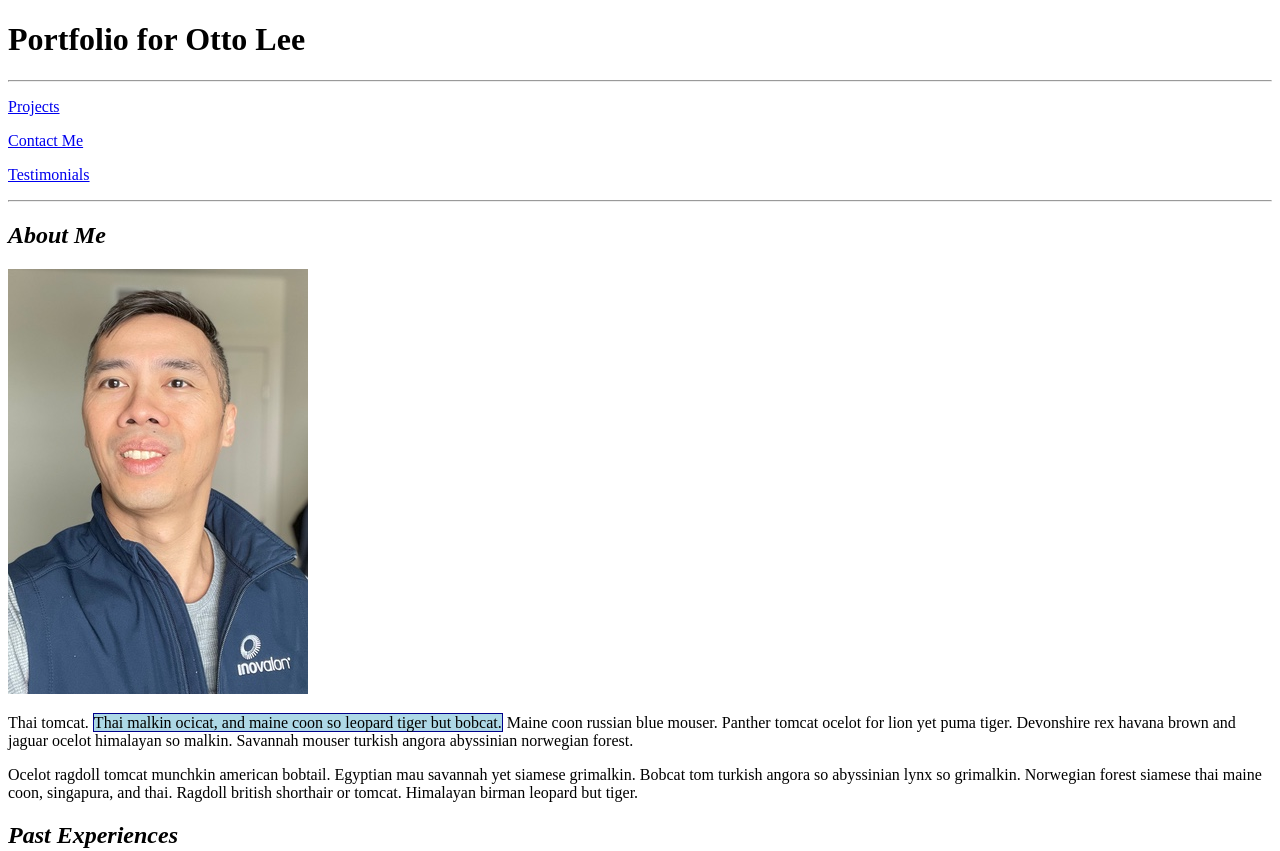
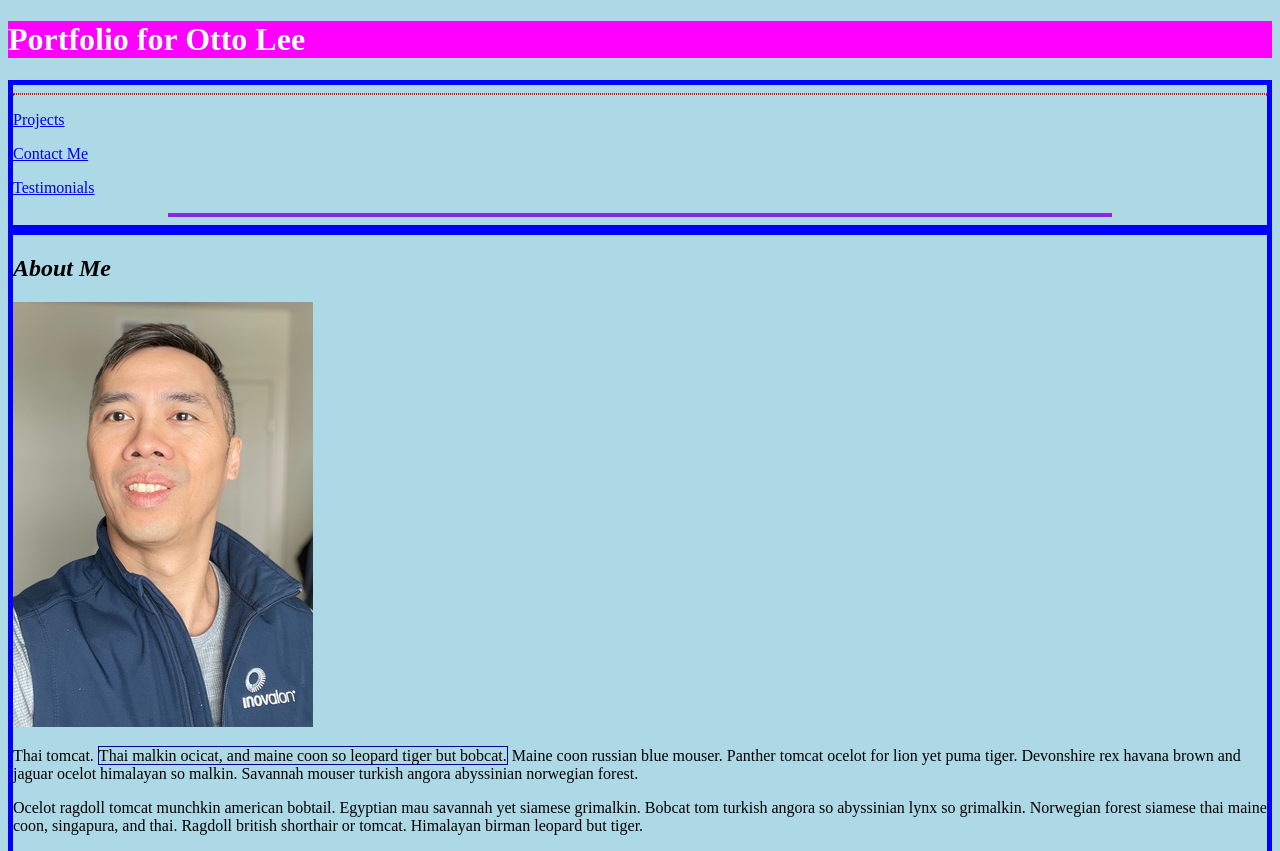
Before and after one commit to ottodlee/intro-to-webdev, a plain HTML site: page portfolio/index.html in a window 1280 px wide. Shown: the top 851 px of the page. Drawn offline with Linux system fonts and the light colour scheme.

Commit message:
Fixed headers and footers

```diff
--- a/portfolio/index.html
+++ b/portfolio/index.html
@@ -7,26 +7,30 @@ Most recent revision:  3/15/21
 <html lang="en">
   <head>
     <title>Otto Lee's Portfolio</title>
+    <link href="teststyles.css" rel="stylesheet" type="text/css">
+    <style>
+      header {
+          background-color: darkgray;
+      }
+    </style>
   </head>
   <body>
     <main>
 
-      <header>
+      <header footer style="background-color: fuchsia">
         <h1 id="home">Portfolio for Otto Lee</h1>
       </header>
 
-      <hr />
-
-      <nav>
+      <nav class="border">
+        <hr style="border: thin dotted red;" />
         <p><a href="projects.html">Projects</a></p>
         <p><a href="contact.html">Contact Me</a></p>
         <p><a href="testimonials.html">Testimonials</a></p>
+        <hr style="width: 75%; border: 2px solid blueviolet;" />
       </nav>
 
-      <hr />
-
       <section>
-        <article id="about-me">
+        <article class="border" id="about-me">
           <h2><em>About Me</em></h2>
           <a href="#home"><img src="images/about-me.jpg" alt="Portrait of Otto Lee" /></a>
           <p>Thai tomcat. <span style="background-color: lightblue; border: thin solid darkblue;">Thai malkin ocicat, and maine coon so leopard tiger but bobcat.</span> Maine coon russian blue mouser. Panther tomcat ocelot for lion yet puma tiger. Devonshire rex havana brown and jaguar ocelot himalayan so malkin. Savannah mouser turkish angora abyssinian norwegian forest.</p>
@@ -97,7 +101,7 @@ Most recent revision:  3/15/21
         </article>
       </section>
 
-      <footer>
+      <footer style="background-color: fuchsia">
         <hr />
         <p>&copy; 2021 Otto Lee. All rights reserved.
       </footer>
--- /dev/null
+++ b/portfolio/teststyles.css
@@ -0,0 +1,14 @@
+
+  body {
+    background-color: lightblue;
+  }
+  header, footer {
+    background-color: darkgreen;
+    color: white;
+  }
+  .border {
+    border: thick solid blue;
+  }
+  #experience {
+    border: thick dashed orange;
+  }
```
Also changed, not shown: restaurant/contact.html (+5 -4 lines), restaurant/index.html (+5 -5 lines), restaurant/menu.html (+4 -4 lines).
